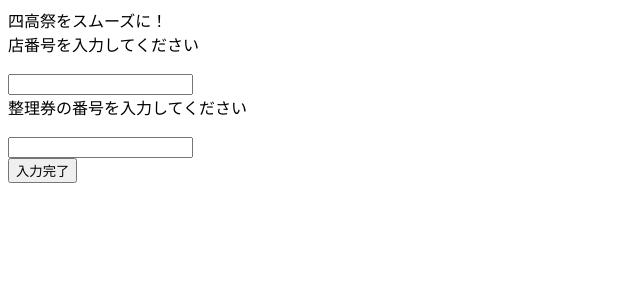
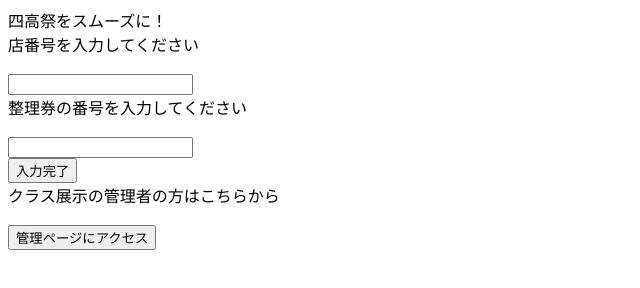
Before and after one commit to S-act/-, a plain HTML site: page index.html in a window 1280 px wide. Shown: the whole page, without its empty margins (0-640 px from the left). Drawn offline with Linux system fonts and the light colour scheme.

Commit message:
Update index.html

```diff
--- a/index.html
+++ b/index.html
@@ -1,8 +1,8 @@
 <!DOCTYPE html>
 <html>
 <head><meta charset="utf-8" />
-    <meta http-equiv="Content-Style-Type" content="text/css">
-    <link rel="stylesheet" type="text/css" href="she.css">
+    <link rel="stylesheet" type="text/css" href="./html/she.css">
+    <script src="./html/jab.js"></script>
 </head>
 <body>
     <div class="ttle">四高祭をスムーズに！</div>
@@ -12,8 +12,13 @@
             <input class="inputt" type="text" name="mise"><br>
             <div class="moji">整理券の番号を入力してください</div><br>
             <input class="inputt" type="text" name="value1"><br>
-            <input type="submit" name="submit" value="入力完了">
+            <input type="submit" name="submit" value="入力完了"><br>
         </form>
+    </div>
+    <div class="nyuuryoku">
+
+    <div class="moji">クラス展示の管理者の方はこちらから</div><br>
+    <input type="button" value="管理ページにアクセス" onclick="gate();" class="inputt" id="4Tt">
     </div>
 </body>
 </html>
```
